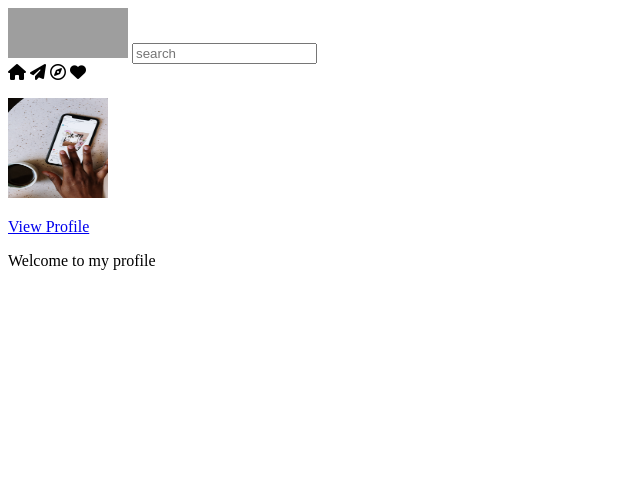
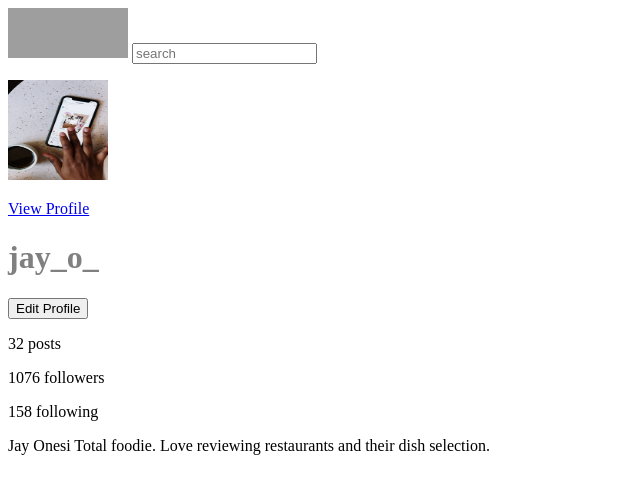
Before and after one commit to jerushaotieno/photo_app, a Django app: template instaclone/templates/user_profile.html in a window 1280 px wide. Shown: the top 494 px of the page, without its empty margins (0-640 px from the left). Run offline with Django 3.2, Linux system fonts and the light colour scheme; the template is opened without the code that fills it, so the values that code supplies are empty; some libraries are stand-ins or nearby versions; grey boxes are pictures that could not be loaded.

Commit message:
add details for the user profile page

```diff
--- a/instaclone/templates/navbar.html
+++ b/instaclone/templates/navbar.html
@@ -12,11 +12,6 @@
             <img src="https://upload.wikimedia.org/wikipedia/commons/thumb/2/2a/Instagram_logo.svg/840px-Instagram_logo.svg.png" height="50px" width="120px" id="logo">
             <input type="text" placeholder="search">
             <nav>
-                <i class='fa fa-home'></i>
-                <i class='fa fa-paper-plane'></i>
-                <i class='fa fa-compass'></i>
-                <i class='fa fa-heart'></i>
-                <div id="user">
                     <a href="{% url 'user_profile' %}">
                         <p>
                             {% load static %} <img src="{% static "instaclone/media/instaclone1.jpg" %}" height="100px" width="100px" alt="navbar_pic"/>
--- a/instaclone/templates/user_profile.html
+++ b/instaclone/templates/user_profile.html
@@ -4,7 +4,19 @@
 {% block content %} {{block.super}}
 <main>
 
-    <p> Welcome to my profile </p>
+    <div class="profile-user-settings">
+        <h1 class="profile-user-name">jay_o_</h1>
+        <button class="btn profile-edit-btn">Edit Profile</button>
+    </div>
 
+    <div class="profile-stats">
+            <p><span class="profile-stat-count">32</span> posts</p>
+            <p><span class="profile-stat-count">1076</span> followers</p>
+            <p><span class="profile-stat-count">158</span> following</p>
+    </div>
+
+    <div class="profile-bio">
+        <p><span class="profile-real-name">Jay Onesi</span> Total foodie. Love reviewing restaurants and their dish selection.</p>
+    </div>
 </main>
 {% endblock %}
```
